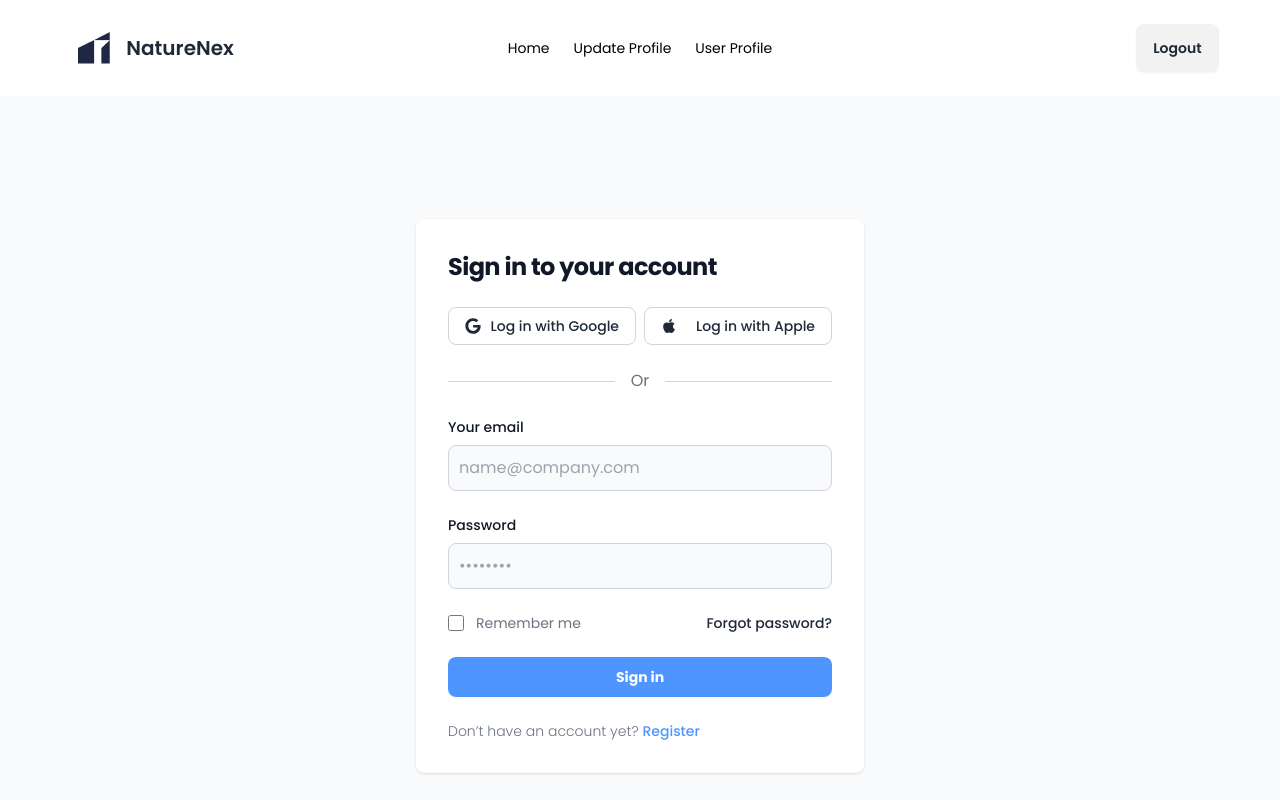
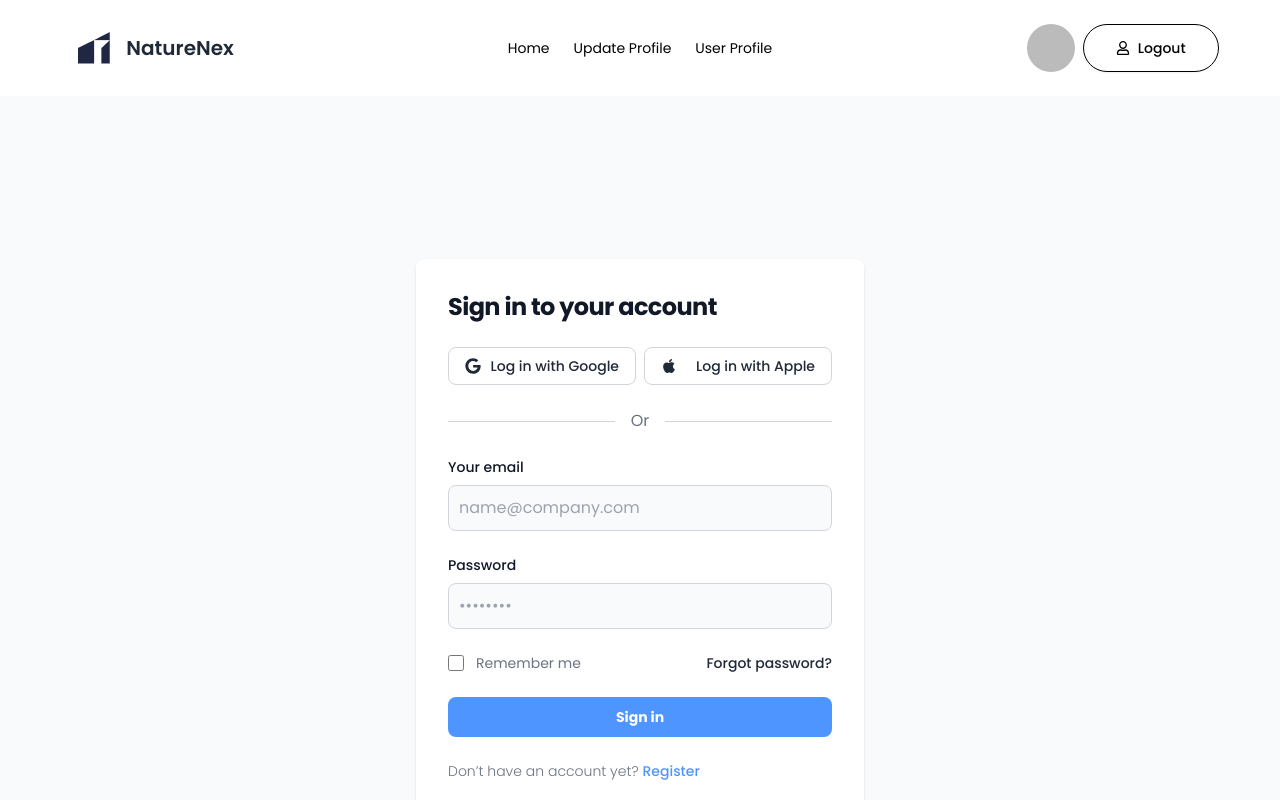
Before and after one commit to RaiyanJiyon/NatureNex-Eco-Adventure, a React (Vite) app: page /auth/login in a window 1280 px wide. Shown: the top 800 px of the page. Built offline with nearby package versions, Linux system fonts and the light colour scheme; no server answers; sample sign-in values are in the browser's storage.

Commit message:
feat(component): added user profile button in navbar

```diff
--- a/src/components/shared/Navbar.jsx
+++ b/src/components/shared/Navbar.jsx
@@ -1,12 +1,30 @@
 import { Link, NavLink } from "react-router-dom";
 import logo from "../../assets/logo.png"
-import { useContext } from "react";
+import { useContext, useEffect, useState } from "react";
 import { authContext } from "../../contexts/AuthProvider";
 import { toast } from "react-toastify";
+import { FaRegUser } from "react-icons/fa";
+import { getAuth } from "firebase/auth";
 
 const Navbar = () => {
     const { user, logOut } = useContext(authContext);
     console.log(user);
+
+    const [profileUser, setProfileUser] = useState(null);
+
+    useEffect(() => {
+        const auth = getAuth();
+        const currentUser = auth.currentUser;
+
+        if (currentUser) {
+            setProfileUser({
+                name: currentUser.displayName || "",
+                image: currentUser.photoURL || ""
+            })
+        }
+
+    }, [])
+
 
     const handleLogOut = () => {
         logOut()
@@ -71,12 +89,25 @@ const Navbar = () => {
             <div className="navbar-end">
                 {
                     user ?
-                        <Link to={"/auth/login"}>
-                            <button onClick={handleLogOut} className="btn">Logout</button>
-                        </Link>
+                        <>
+                            <div className={`avatar ${profileUser && `hover:${profileUser.name}`}`}>
+                                <div className="w-12 rounded-full mr-2 cursor-pointer">
+                                    <img src={profileUser ? profileUser.image : ""} />
+                                </div>
+                            </div>
+                            <Link to={"/auth/login"}>
+                                <button onClick={handleLogOut} className="btn bg-white border border-black text-black font-medium px-8 py-4 rounded-3xl">
+                                    <FaRegUser />
+                                    Logout
+                                </button>
+                            </Link>
+                        </>
                         :
                         <Link to={"/auth/login"}>
-                            <button className="btn">Login</button>
+                            <button className="btn bg-white border border-black text-black font-medium px-8 py-4 rounded-3xl">
+                                <FaRegUser />
+                                Login
+                            </button>
                         </Link>
                 }
             </div>
--- a/src/pages/Auth/Login.jsx
+++ b/src/pages/Auth/Login.jsx
@@ -83,9 +83,8 @@ const Login = () => {
             });
     };
 
-
     return (
-        <section className="bg-gray-50 dark:bg-gray-900">
+        <section className="bg-gray-50 dark:bg-gray-900 pt-10 pb-10">
             <div className="flex flex-col items-center justify-center px-6 py-8 mx-auto md:h-screen lg:py-0">
                 <div className="w-full bg-white rounded-lg shadow dark:border md:mt-0 sm:max-w-md xl:p-0 dark:bg-gray-800 dark:border-gray-700">
                     <div className="p-6 space-y-4 md:space-y-6 sm:p-8">
```
